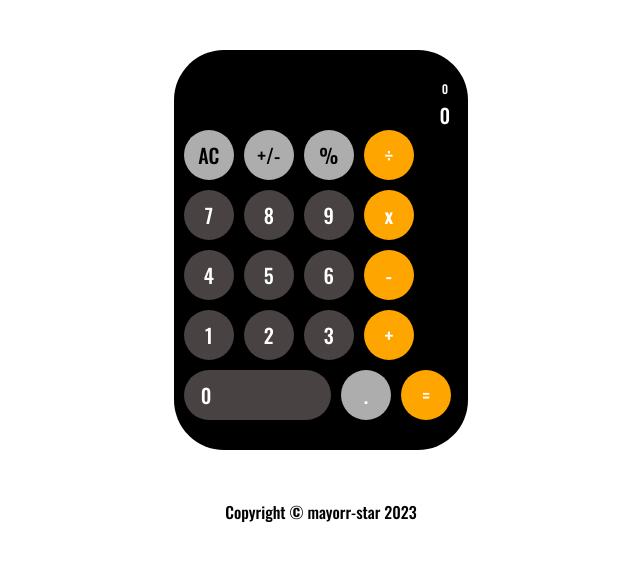
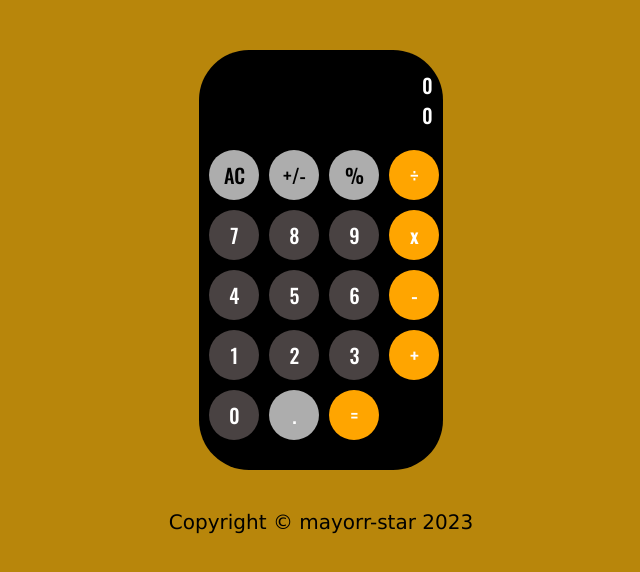
Before and after one commit to mayorr-star/odin-calculator, a plain HTML site: page index.html in a window 1280 px wide. Shown: the whole page, without its empty margins (319-959 px from the left). Drawn offline with nearby package versions, Linux system fonts and the light colour scheme.

Commit message:
Modified the styles

```diff
--- a/css/styles.css
+++ b/css/styles.css
@@ -23,6 +23,7 @@ main{
     justify-content: center;
     align-items: center;
 }
+
 .screen{
     padding: 10px;
     color: var(--numbers-color);
@@ -31,15 +32,16 @@ main{
     border-radius: 10px;
 }
 
-.previous-screen{
-    font-size: 12px;
+.numbers-screen{
+    font-size: 15px;
     margin: 10px 10px 10px 0;
     height: 10px;
 }
 
-.current-screen{
+.result-screen{
     margin-right: 8px;
     height: 10px;
+    color: rgb(255, 255, 255, 0.7);
 }
 
 .calculator{
@@ -47,7 +49,7 @@ main{
     padding-bottom: 30px;
     padding-top: 10px;
     border-radius: 50px;
-    width: 23%;
+    width: 19%;
 }
 
 .display{
@@ -62,6 +64,11 @@ main{
     background-color: var(--special-buttons-bg-colour);
     color: var(--special-buttons-colour);
 }
+
+body{
+    background-color: darkgoldenrod;
+}
+
 
 .special-btn.dot{
     color: var(--numbers-color);
@@ -91,11 +98,14 @@ main{
     background-color: var(--operator-hover-color);
 }
 
-.zero{
+
+.equal{
     flex-grow: 0.85;
     border-radius: 40px;
     text-align: left;
     padding-left: 17px;
+    text-align: center;
+    font-size: 32px;
 }
 
 button{
@@ -118,6 +128,17 @@ button{
 }
 
 footer{
-    margin-top: 50px;
+    margin-top: 40px;
+    margin-bottom: 10px;
     text-align: center;
+    font-size: 20px;
+    font-family:Verdana, Geneva, Tahoma, sans-serif;
 }
+
+.delete-btn{
+    width: 25%;
+    flex-grow: 1;
+    border-radius: 10px;
+    margin-right: 10px;
+    font-weight: 700;
+}
```
